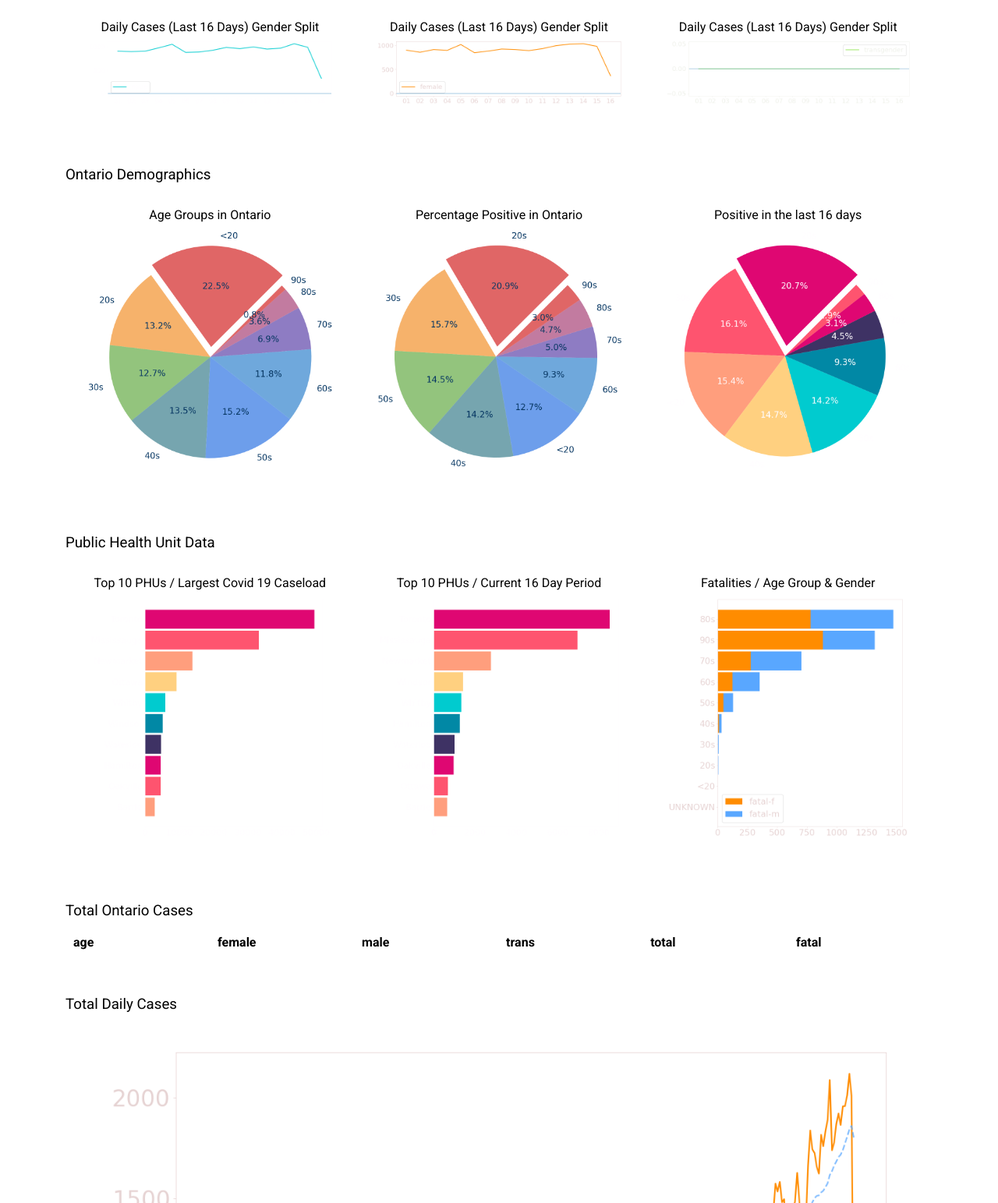
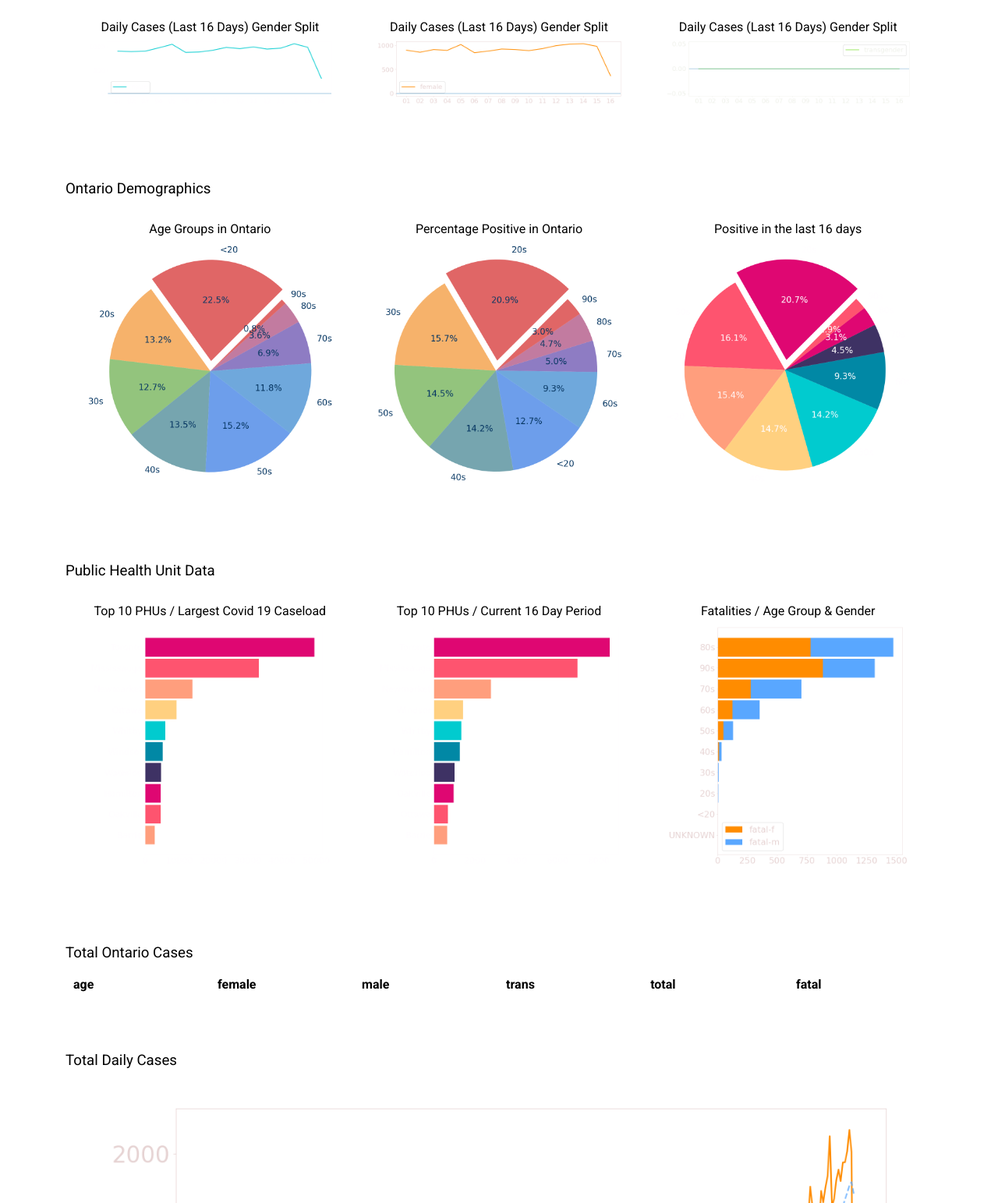
Before and after one commit to tamccullough/covon, a Flask app: template templates/co-index.html in a window 1280 px wide. Shown: the part 618-2161 px from the top of the page at 78% size. Run offline with Flask 2, Linux system fonts and the light colour scheme; the template is opened without the code that fills it, so the values that code supplies are empty; parts of the project's set-up code (start-up, migrations or seed data) failed here and were passed over.

Commit message:
improving readability

```diff
--- a/templates/co-index.html
+++ b/templates/co-index.html
@@ -96,7 +96,7 @@
           </div>
         </div>
     </div>
-
+    <hr class="hrspace">
     <!-- PIE charts relating to demographics -->
     <div class="{{ theme }}-light" style="border-radius: 0.5rem; padding: 20px 20px;">
     <h3 class="{{ theme }}-t">Ontario Demographics</h3>
@@ -118,7 +118,7 @@
           </div>
         </div>
     </div>
-
+    <hr class="hrspace">
     <!-- Top Areas of infection -->
     <div class="{{ theme }}-dark" style="border-radius: 0.5rem; padding: 20px 20px;">
     <h3 class="{{ theme }}-t">Public Health Unit Data</h3>
@@ -144,6 +144,7 @@
           </div>
         </div>
     </div>
+    <hr class="hrspace">
     <!-- Case Table -->
     <div class="{{ theme }}-light" style="border-radius: 0.5rem; padding: 20px 20px;">
       <h3 class="{{ theme }}-t">Total Ontario Cases</h3>
@@ -210,7 +211,7 @@
       </div>
           <!-- end of table -->
     </div>
-
+    <hr class="hrspace">
     <!-- charts & graphs -->
     <div class="mobile">
       <div class="{{ theme }}-dark" style="border-radius: 0.5rem; padding: 20px 20px;">
@@ -221,7 +222,7 @@
             </div>
         </div>
       </div>
-
+      <hr class="hrspace">
       <div class="{{ theme }}-dark" style="border-radius: 0.5rem; padding: 20px 20px;">
         <h3 class="{{ theme }}-t-orange">Total Daily Deaths</h3>
         <div class="parent">
@@ -241,7 +242,7 @@
             </div>
         </div>
       </div>
-
+      <hr class="hrspace">
       <div class="{{ theme }}-dark" style="border-radius: 0.5rem; padding: 20px 20px;">
         <h3 class="{{ theme }}-t-orange">Total Daily Deaths</h3>
         <div class="parent">
```
